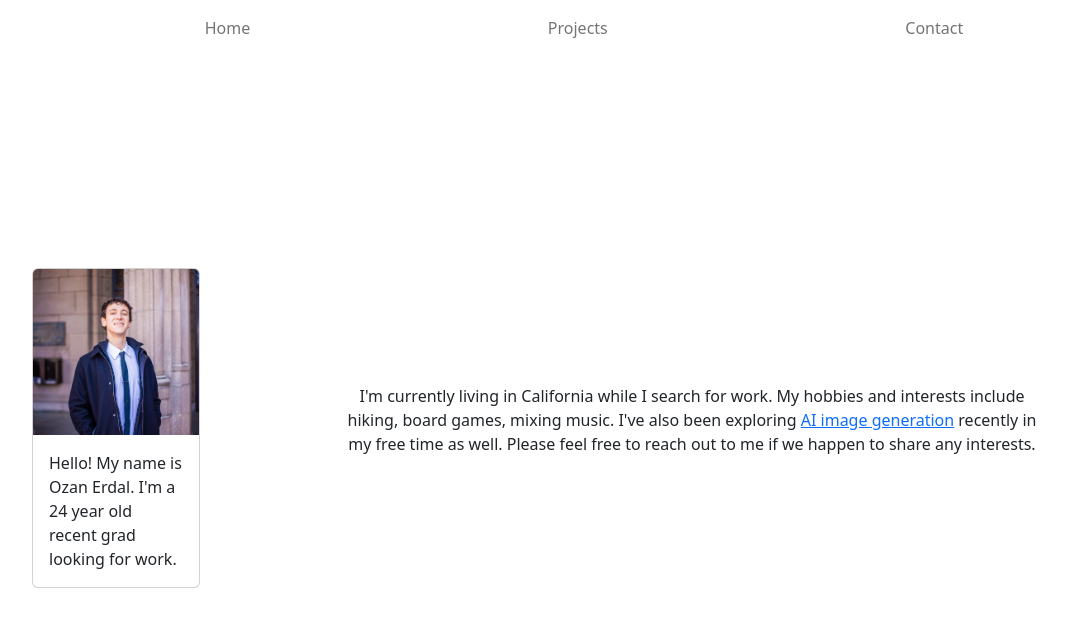
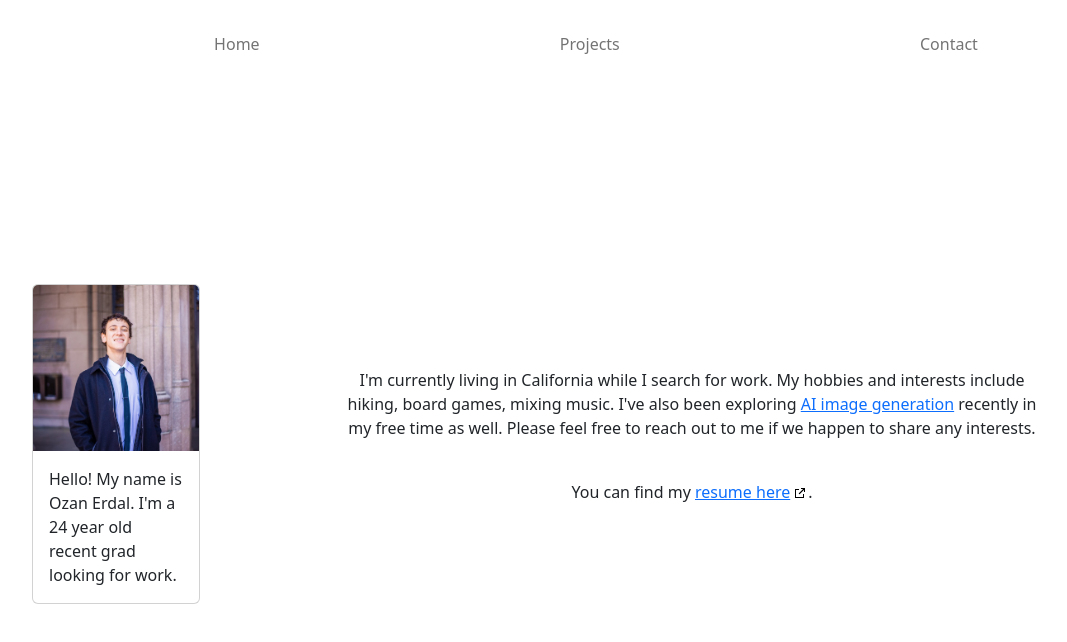
Before and after one commit to oerdal/oerdal.github.io, a React (Create React App) app: page / in a window 1280 px wide. Shown: the top 642 px of the page, without its empty margins (44-1111 px from the left). Built offline with nearby package versions, Linux system fonts and the light colour scheme.

Commit message:
added resume and updated some styles

```diff
--- a/public/index.html
+++ b/public/index.html
@@ -7,7 +7,7 @@
     <meta name="theme-color" content="#000000" />
     <meta
       name="description"
-      content="Web site created using create-react-app"
+      content="welcome to my site"
     />
     <link rel="apple-touch-icon" href="%PUBLIC_URL%/logo192.png" />
     <!--
--- a/src/components/home.js
+++ b/src/components/home.js
@@ -4,11 +4,13 @@ import { Link } from 'react-router-dom';
 const Home = () => {
     return (
         <div id='home-div' className='col d-flex flex-column align-items-center'>
-            <div id='home-body' className='d-flex align-items-center justify-content-center flex-grow-1 text-center w-75'>
+            <div id='home-body' className='d-flex flex-column align-items-center justify-content-center flex-grow-1 text-center w-75'>
                 <p>I'm currently living in California while I search for work.
                 My hobbies and interests include hiking, board games, mixing music.
                 I've also been exploring <Link to='/stable-diffusion'>AI image generation</Link> recently in my free time as well.
                 Please feel free to reach out to me if we happen to share any interests.</p>
+                <br/>
+                <p>You can find my <a href='./resume.pdf' target='_blank'>resume here</a>.</p>
             </div>
         </div>
     );
--- a/src/components/navbar.js
+++ b/src/components/navbar.js
@@ -6,12 +6,12 @@ const Navbar = () => {
         <div id='navbar-div' className='container'>
             <nav className='navbar navbar-expand-lg'>
                 <div className='container-fluid'>
-                    <button className='navbar-toggler' type='button' data-bs-toggle='collapse' data-bs-target='#navbar-contents' aria-controls='navbar-contents' aria-expanded='false' aria-label='Toggle navigation'>
+                    <button className='navbar-toggler mx-auto' type='button' data-bs-toggle='collapse' data-bs-target='#navbar-contents' aria-controls='navbar-contents' aria-expanded='false' aria-label='Toggle navigation'>
                         <span className='navbar-toggler-icon'></span>
                     </button>
                     <div className='collapse navbar-collapse' id='navbar-contents'>
-                        <div className='navbar-nav container-fluid'>
-                            <ul className='navbar-nav nav nav-underline container justify-content-around'>
+                        <div className='navbar-nav container-fluid px-1'>
+                            <ul className='navbar-nav nav nav-underline container justify-content-around px-1 py-3 text-center'>
                                 <li className='nav-item'>
                                     <Link className='nav-link' to='/'>Home</Link>
                                 </li>
--- a/src/index.js
+++ b/src/index.js
@@ -2,6 +2,7 @@ import React from 'react';
 import ReactDOM from 'react-dom';
 import App from './App';
 import { HashRouter } from 'react-router-dom';
+import "bootstrap/dist/js/bootstrap.bundle";
 
 ReactDOM.render(
     <React.StrictMode>
--- a/src/styles.css
+++ b/src/styles.css
@@ -11,3 +11,7 @@ a[target="_blank"]::after {
   width: 30vh;
   height: 40vh;
 }
+
+.nav-item:hover {
+  background-color: aliceblue;
+}
```
Also changed, not shown: 2 other files (tests, documents, lock files or other folders).
